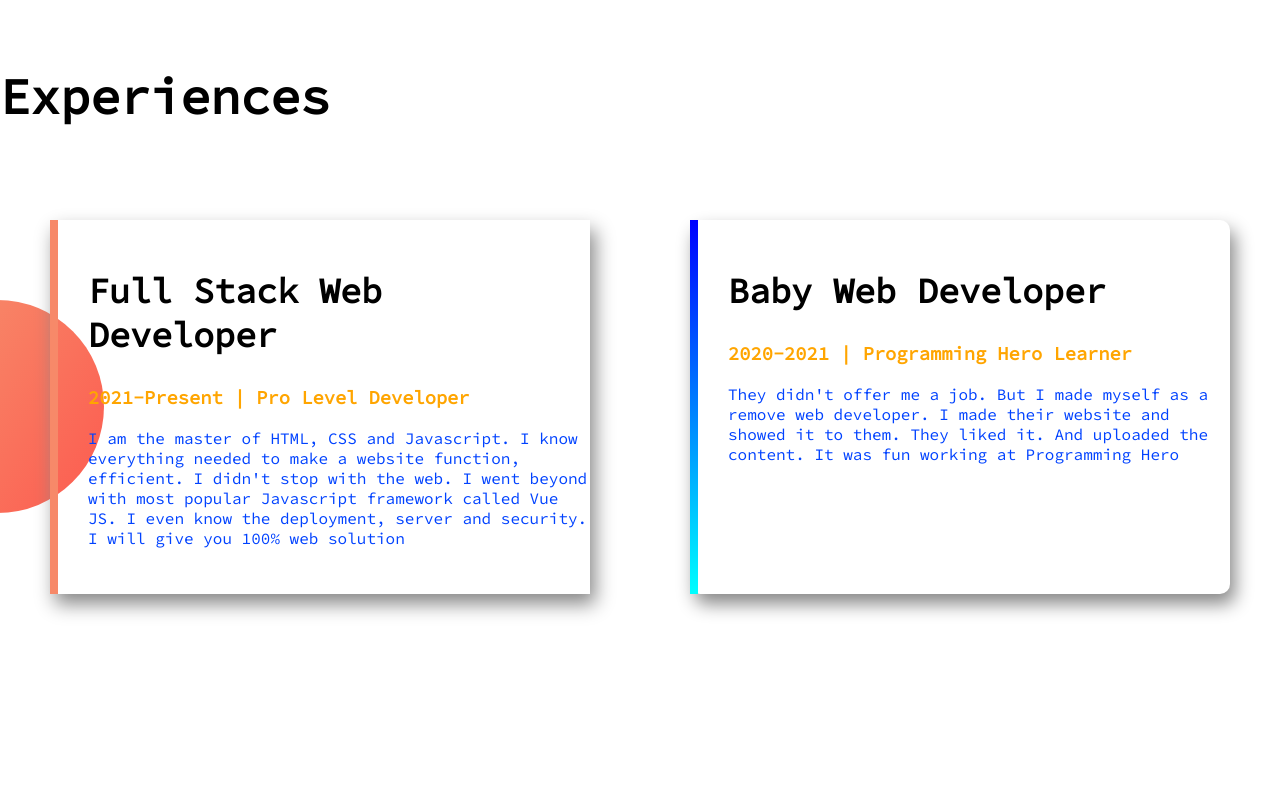
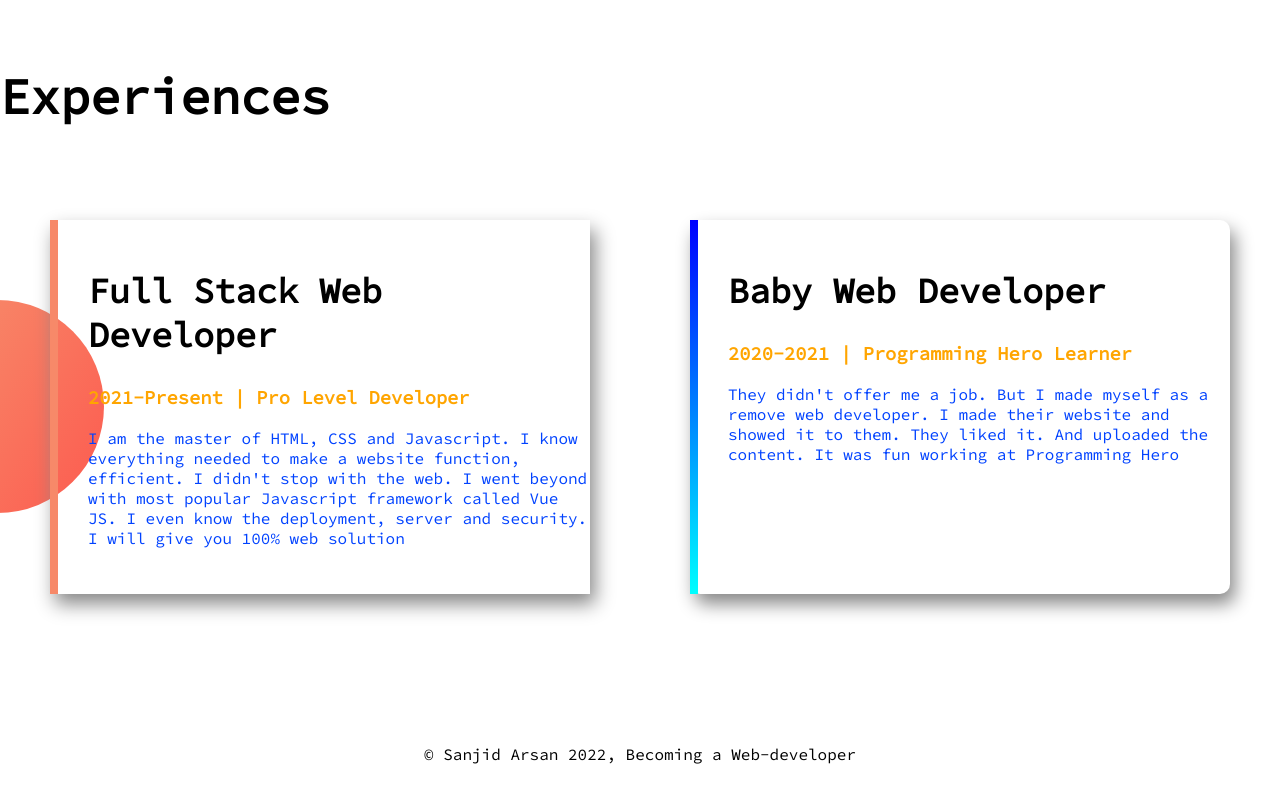
Before and after one commit to SanjidArsann/practise-portfolio, a plain HTML site: page index.html in a window 1280 px wide. Shown: the part 1018-1818 px from the top of the page. Before the commit the page ends 1742 px from the top, so only its background shows below. Drawn offline with Linux system fonts and the light colour scheme.

Commit message:
Finished

```diff
--- a/index.html
+++ b/index.html
@@ -60,6 +60,9 @@
             </div>
         </div>
     </section>
+    <footer>
+        <p>© Sanjid Arsan 2022, Becoming a Web-developer</p>
+    </footer>
 </body>
 
 </html>
--- a/style.css
+++ b/style.css
@@ -61,3 +61,7 @@ h1{
     font-size: 35px;
     font-weight: 700;
 }
+footer p{
+    text-align: center;
+    padding: 20px;
+}
```
